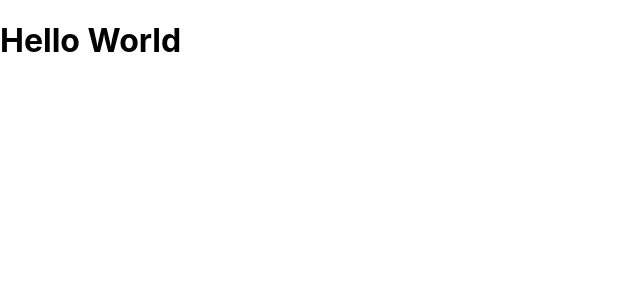
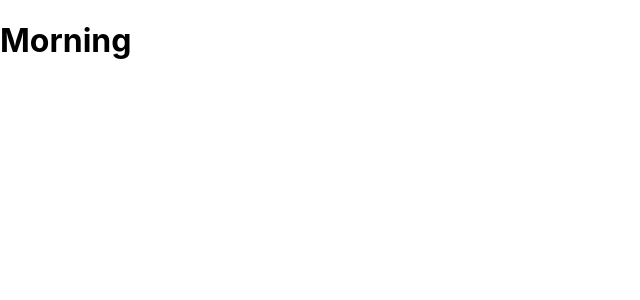
Before and after one commit to mayuri-patade/first-react-app, a React (Create React App) app: page / in a window 1280 px wide. Shown: the top 300 px of the page, without its empty margins (0-640 px from the left). Built offline with nearby package versions, Linux system fonts and the light colour scheme.

Commit message:
formatt auto suggestion

```diff
--- a/src/App.js
+++ b/src/App.js
@@ -1,13 +1,16 @@
-//JSX : REturn HTML
-//Syntax Rule :: If one linear parenthsis are optional
-//multi linear Parenthetsis are required
-//Syntax :: () //Empty JSX
-//Syntax :: (<h1>Hello</h1>)
+//Auto Suggestion
+//Auto Formatting Pretteir
 function App() {
+
   //jsx single linear
-  let jsx1 = <h1>Hello World</h1>;
-
-  return jsx1;
+  let jsx1 = <h1>Morning</h1>;
+  //jsx muti linear
+  let jsx2 = (
+    <>
+    <h1>Night</h1>
+    </>
+  );
+  return true ? jsx1 : jsx2;
 }
 
 export default App;
```
